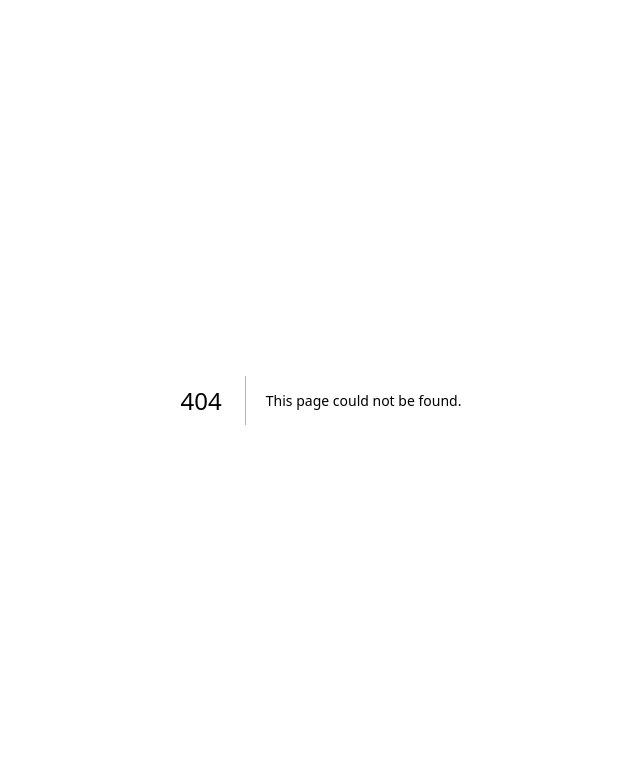
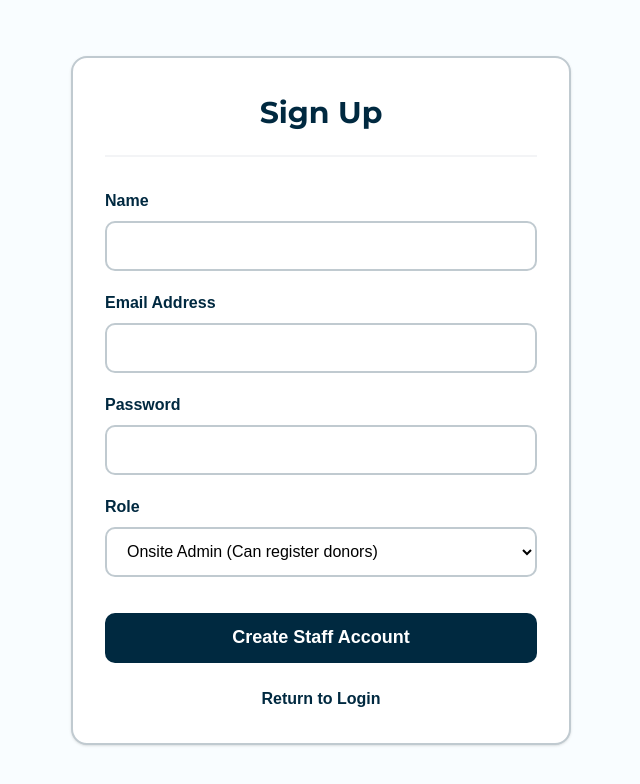
Before and after one commit to RanFrosh/CSSWENG-Blood-Digitalization, a Next.js app in the folder sweng/: page /signup in a window 1280 px wide. Before the commit this address had no page. Shown: the top 784 px of the page, without its empty margins (319-959 px from the left). Built offline with nearby package versions, Linux system fonts and the light colour scheme; no server answers.

Commit message:
feat: added functional signup page

```diff
--- a/sweng/app/back/create_account/create_account.ts
+++ b/sweng/app/back/create_account/create_account.ts
@@ -1,14 +1,14 @@
-"use server"
-
+"use server";
 import { serverSupa } from "@/db/supaserver";
 import { orm } from "@/db/drizzle";
 import { profiles } from "@/db/models/profiles";
 
-type AppRole = 'donor' | 'onsite_admin' | 'med_prof' | 'director' | 'super_admin' | 'staff_admin';
+export type AppRole = 'onsite_admin' | 'med_prof' | 'director' | 'super_admin' | 'staff_admin';
 
-export async function create_account (name: string, email: string, role: any, password: string) {
+export async function create_account(name: string, email: string, role: AppRole, password: string) {
     const supabase = await serverSupa();
-    const {data, error} = await supabase.auth.signUp({email :  email, password: password});
+
+    const { data, error } = await supabase.auth.signUp({ email: email, password: password });
 
     if (error) {
         console.error("Auth Error:", error.message);
@@ -19,19 +19,16 @@ export async function create_account (name: string, email: string, role: any, pa
         return { success: false, message: "User creation failed" };
     }
 
-
     try {
         await orm.insert(profiles).values({
             id: data.user.id,
             name: name,
-            role: role as AppRole
+            role: role
         });
-
     } catch (dbError: any) {
         console.error("FULL DB ERROR:", dbError);
-        return { success: false, message: dbError.message };
+        return { success: false, message: "Auth succeeded, but profile creation failed." };
     }
 
-
-    return { success: true , message: "User created"};
+    return { success: true, message: "Account created successfully" };
 }
--- a/sweng/app/landing/page.tsx
+++ b/sweng/app/landing/page.tsx
@@ -3,7 +3,6 @@
 import { useEffect, useState } from "react";
 import { useRouter } from "next/navigation";
 import Header from "@/components/HeaderLanding";
-import { clientSupa } from "@/db/supaclient";
 import { executeLogin } from "../login/login_action";
 
 type LandingEvent = {
@@ -202,7 +201,10 @@ export default function Home() {
                             {isLoading ? "..." : "Log in"}
                         </button>
 
-                        <button className="w-[1in] bg-[#f9fdff] text-[#1b4054] p-[5px] rounded-[10px] text-center border-2 border-[#1b4054] cursor-pointer hover:bg-[#fd5448] hover:text-[#f9fdff] hover:border-[#fd5448] transition">
+                        <button
+                            className="w-[1in] bg-[#f9fdff] text-[#1b4054] p-[5px] rounded-[10px] text-center border-2 border-[#1b4054] cursor-pointer hover:bg-[#fd5448] hover:text-[#f9fdff] hover:border-[#fd5448] transition"
+                            onClick={() => router.push("/signup")}
+                        >
                             Sign up
                         </button>
                     </div>
--- /dev/null
+++ b/sweng/app/signup/page.tsx
@@ -0,0 +1,138 @@
+"use client";
+import { useState } from "react";
+import { useRouter } from "next/navigation";
+import { create_account, AppRole } from "../back/create_account/create_account";
+import Header from "@/components/HeaderLanding";
+
+export default function SignUpPage() {
+
+    const router = useRouter();
+    const [isLoading, setIsLoading] = useState(false);
+    const [errorMsg, setErrorMsg] = useState("");
+    const [successMsg, setSuccessMsg] = useState("");
+
+    const [formData, setFormData] = useState({
+        name: "",
+        email: "",
+        password: "",
+        role: "onsite_admin" as AppRole, // Default to lowest staff tier
+    });
+
+    const handleSignup = async (e: React.FormEvent) => {
+        e.preventDefault();
+        setIsLoading(true);
+        setErrorMsg("");
+        setSuccessMsg("");
+
+        const result = await create_account(
+            formData.name,
+            formData.email,
+            formData.role,
+            formData.password
+        );
+
+        if (result.success) {
+            setSuccessMsg(`Successfully created ${formData.role} account for ${formData.name}`);
+            setFormData({ name: "", email: "", password: "", role: "onsite_admin" });
+        } else {
+            setErrorMsg(result.message);
+        }
+        setIsLoading(false);
+    };
+
+    return (
+
+        <main className="flex flex-col min-h-screen bg-[#f9fdff] text-black items-center justify-center p-6">
+
+            <div className="w-full max-w-[500px] bg-white border-2 border-[#c0cad0] rounded-[16px] p-8 shadow-sm">
+
+                <div className="text-center mb-8 border-b-2 border-gray-100 pb-5">
+                    <h1 className="text-[30px] font-['Montserrat'] font-bold text-[#002940]">
+                        Sign Up
+                    </h1>
+                </div>
+
+                {errorMsg && (
+                    <div className="mb-6 p-4 bg-red-50 border border-red-200 text-red-600 rounded-[10px] text-[14px] font-medium">
+                        {errorMsg}
+                    </div>
+                )}
+
+                {successMsg && (
+                    <div className="mb-6 p-4 bg-green-50 border border-green-200 text-green-700 rounded-[10px] text-[14px] font-medium">
+                        {successMsg}
+                    </div>
+                )}
+
+                <form onSubmit={handleSignup} className="flex flex-col gap-5">
+                    <div className="flex flex-col gap-2">
+                        <label className="text-[16px] font-semibold text-[#002940]">Name</label>
+                        <input
+                            type="text"
+                            required
+                            className="w-full h-[50px] border-2 border-[#c0cad0] rounded-[10px] px-4 text-[16px] outline-none focus:border-[#002940] transition"
+                            value={formData.name}
+                            onChange={(e) => setFormData({...formData, name: e.target.value})}
+                        />
+                    </div>
+
+                    <div className="flex flex-col gap-2">
+                        <label className="text-[16px] font-semibold text-[#002940]">Email Address</label>
+                        <input
+                            type="email"
+                            required
+                            className="w-full h-[50px] border-2 border-[#c0cad0] rounded-[10px] px-4 text-[16px] outline-none focus:border-[#002940] transition"
+                            value={formData.email}
+                            onChange={(e) => setFormData({...formData, email: e.target.value})}
+                        />
+                    </div>
+
+                    <div className="flex flex-col gap-2">
+                        <label className="text-[16px] font-semibold text-[#002940]">Password</label>
+                        <input
+                            type="password"
+                            required
+                            minLength={6}
+                            className="w-full h-[50px] border-2 border-[#c0cad0] rounded-[10px] px-4 text-[16px] outline-none focus:border-[#002940] transition"
+                            value={formData.password}
+                            onChange={(e) => setFormData({...formData, password: e.target.value})}
+                        />
+                    </div>
+
+                    <div className="flex flex-col gap-2 mb-2">
+                        <label className="text-[16px] font-semibold text-[#002940]">Role</label>
+                        <select
+                            className="w-full h-[50px] border-2 border-[#c0cad0] bg-white rounded-[10px] px-4 text-[16px] outline-none focus:border-[#002940] transition"
+                            value={formData.role}
+                            onChange={(e) => setFormData({...formData, role: e.target.value as AppRole})}
+                        >
+                            {/* NO DONOR OPTION HERE */}
+                            <option value="onsite_admin">Onsite Admin (Can register donors)</option>
+                            <option value="med_prof">Medical Professional (Blood tests)</option>
+                            <option value="director">Director (Analytics access)</option>
+                            <option value="staff_admin">Staff Admin</option>
+                            <option value="super_admin">Super Admin</option>
+                        </select>
+                    </div>
+
+                    <button
+                        type="submit"
+                        disabled={isLoading}
+                        className="w-full h-[50px] mt-2 bg-[#002940] text-white rounded-[10px] text-[18px] font-semibold hover:bg-[#001a29] transition disabled:opacity-70 flex items-center justify-center"
+                    >
+                        {isLoading ? "Processing..." : "Create Staff Account"}
+                    </button>
+                </form>
+
+                <div className="mt-6 text-center">
+                    <button
+                        onClick={() => router.push("/login")}
+                        className="text-[16px] font-semibold text-[#002940] hover:underline"
+                    >
+                        Return to Login
+                    </button>
+                </div>
+            </div>
+        </main>
+    );
+}
--- a/sweng/components/StaffDetails.tsx
+++ b/sweng/components/StaffDetails.tsx
@@ -6,8 +6,8 @@ import { fetch_profile } from "@/app/global/access/fetch_profile";
 const roleNames: Record<string, string> = {
     onsite_admin: "Onsite Admin",
     med_prof: "Medical Professional",
-    ls: "Lab Staff",
-    rs: "Recovery Staff",
+    lab_staff: "Lab Staff",
+    recov_staff: "Recovery Staff",
     director: "Red Bank Director",
     staff_admin: "Staff Admin",
     super_admin: "Super Admin"
```
